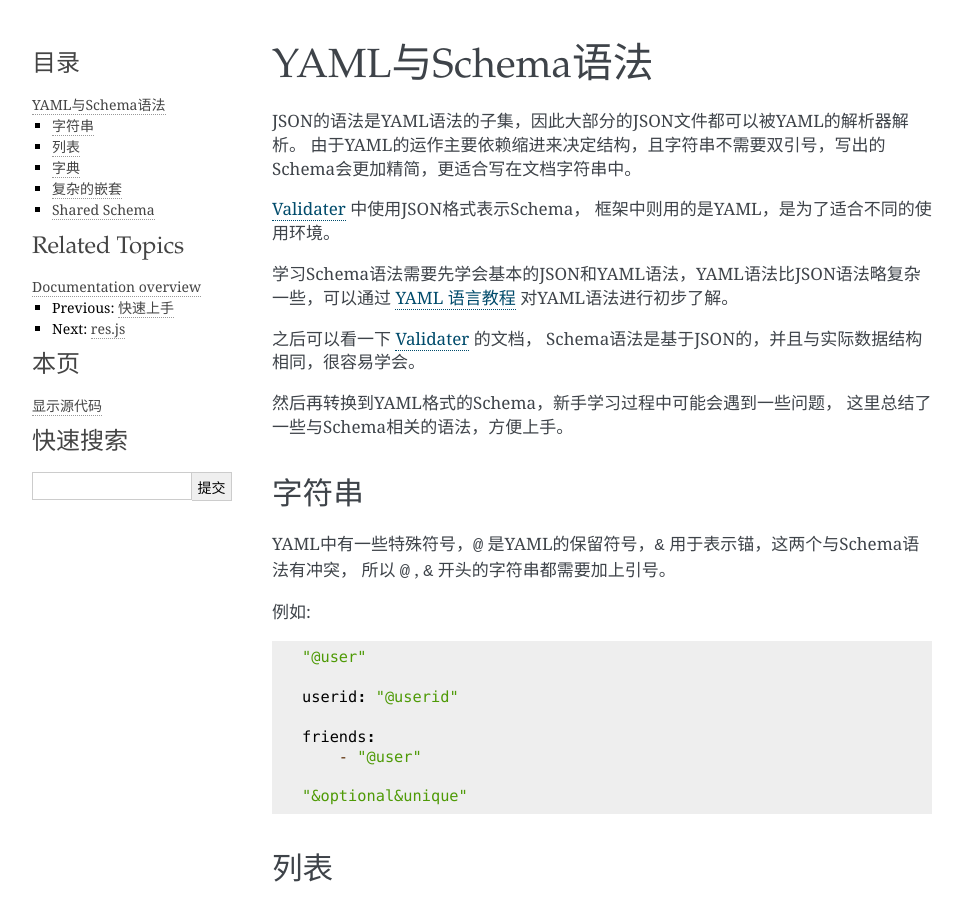
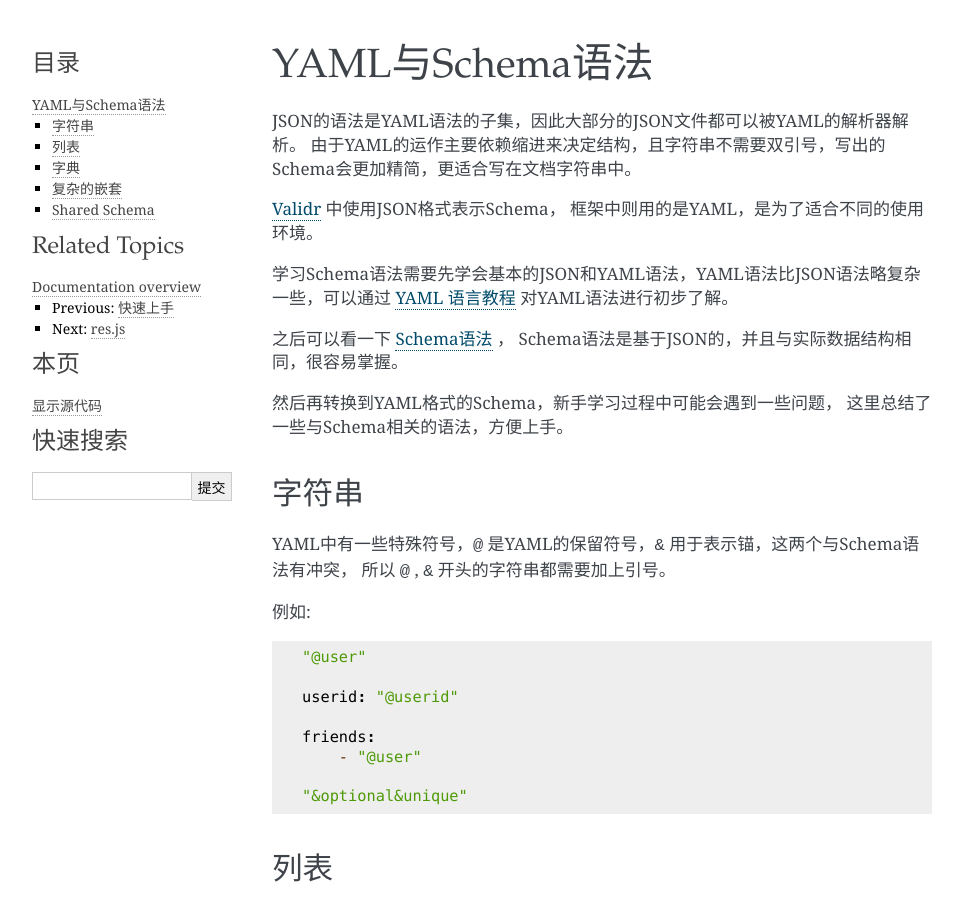
Before and after one commit to guyskk/flask-restaction, a Sphinx documentation site: the page built from docs/source/schema.rst, in a window 1280 px wide and 900 px high. Shown: the whole window, without its empty margins (148-1111 px from the left). Built offline with Sphinx 7.4.7, drawn with Linux system fonts in a browser that asks for light colours; some of the changed text lies outside the part shown.

Commit message:
update document, validater -> validr

```diff
--- a/docs/source/index.rst
+++ b/docs/source/index.rst
@@ -14,8 +14,6 @@ Flask-Restaction 是一个为 RESTful API 而生的 Web 框架
 - 自动生成 Javascript SDK 和 API 文档
 
 注意：仅支持 Python3.3+
-
-Flask-Restaction 依赖 `Validater <https://github.com/guyskk/validater>`_ 校验输入输出。
 
 
 安装
--- a/docs/source/schema.rst
+++ b/docs/source/schema.rst
@@ -6,14 +6,14 @@ YAML与Schema语法
 JSON的语法是YAML语法的子集，因此大部分的JSON文件都可以被YAML的解析器解析。
 由于YAML的运作主要依赖缩进来决定结构，且字符串不需要双引号，写出的Schema会更加精简，更适合写在文档字符串中。
 
-`Validater <https://github.com/guyskk/validater>`_ 中使用JSON格式表示Schema，
+`Validr <https://github.com/guyskk/validr>`_ 中使用JSON格式表示Schema，
 框架中则用的是YAML，是为了适合不同的使用环境。
 
 学习Schema语法需要先学会基本的JSON和YAML语法，YAML语法比JSON语法略复杂一些，可以通过 `YAML 语言教程
 <http://www.ruanyifeng.com/blog/2016/07/yaml.html>`_ 对YAML语法进行初步了解。
 
-之后可以看一下 `Validater <https://github.com/guyskk/validater>`_ 的文档，
-Schema语法是基于JSON的，并且与实际数据结构相同，很容易学会。
+之后可以看一下 `Schema语法 <https://github.com/guyskk/validr/blob/master/Isomorph-JSON-Schema-zh-cn.md>`_ ，
+Schema语法是基于JSON的，并且与实际数据结构相同，很容易掌握。
 
 然后再转换到YAML格式的Schema，新手学习过程中可能会遇到一些问题，
 这里总结了一些与Schema相关的语法，方便上手。
@@ -122,7 +122,7 @@ YAML中有一些特殊符号，``@`` 是YAML的保留符号，``&`` 用于表示
 Shared Schema
 ---------------
 
-普通的Shared::
+引用::
 
     $shared:
         userid: int
```
Also changed, not shown: other parts of docs/source/schema.rst (+1 -1 lines), docs/source/quickstart.rst (+4 -4 lines), readme.md (+0 -2 lines).
